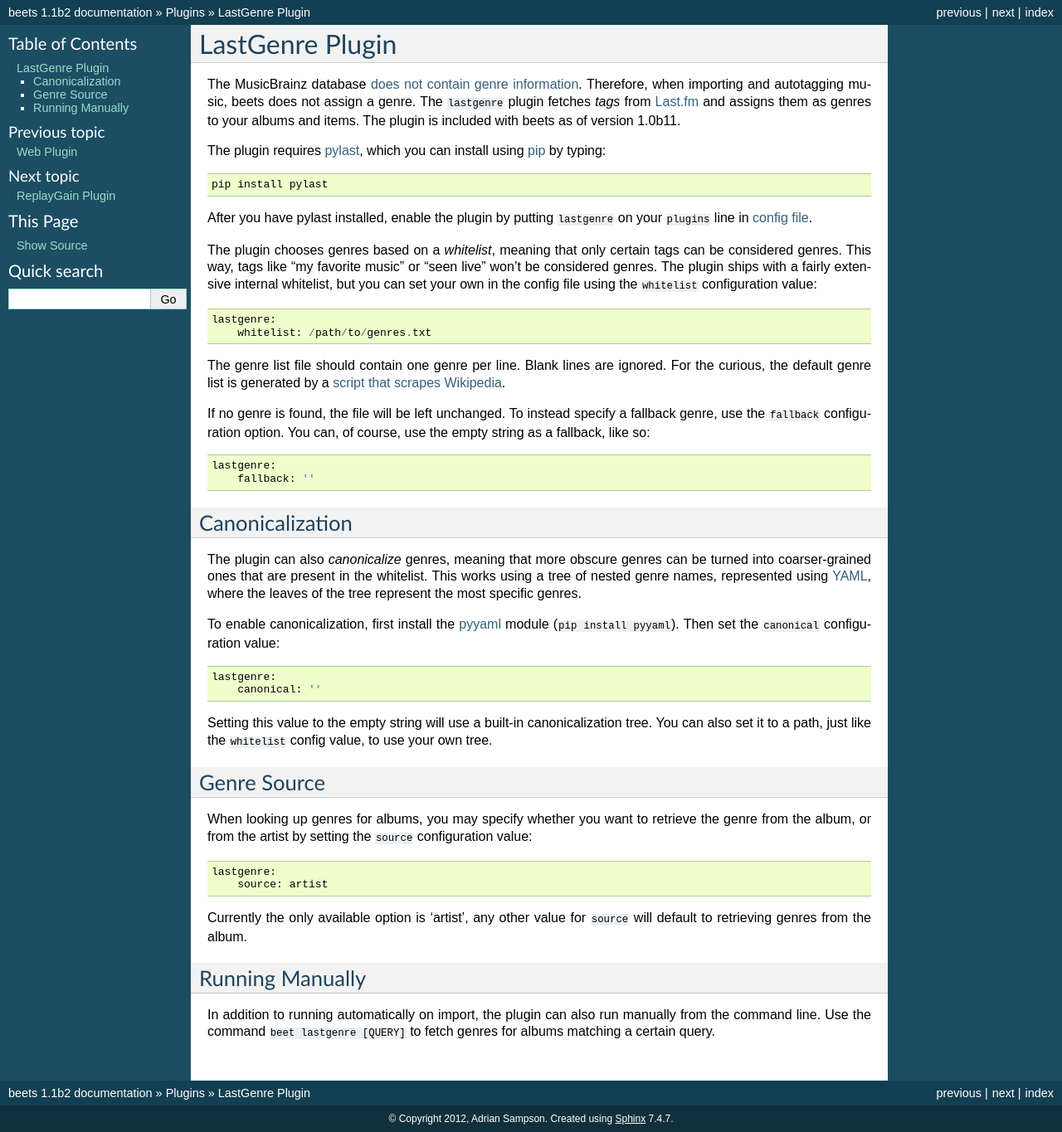
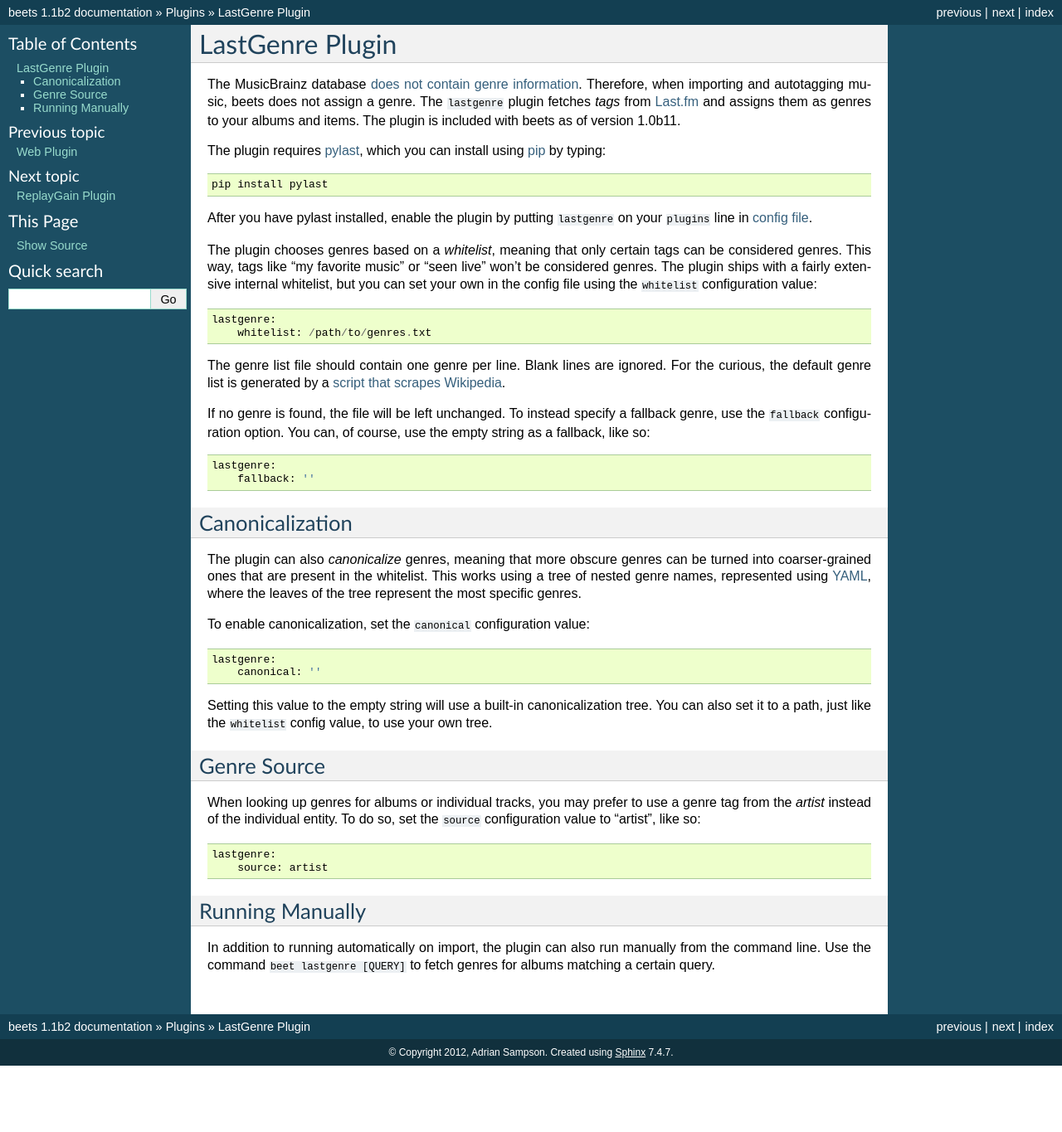
Before and after one commit to google-code-export/beets, a Sphinx documentation site: the page built from docs/plugins/lastgenre.rst, in a window 1280 px wide. Shown: the whole page at 83% size. Built offline with Sphinx 7.4.7, drawn with Linux system fonts in a browser that asks for light colours; after the commit the page ends 1285 px from its top, so only the background shows below that.

Commit message:
changelog and doc fixes for #88

```diff
--- a/docs/changelog.rst
+++ b/docs/changelog.rst
@@ -10,6 +10,9 @@
   is when considering a candidate.
 * :ref:`none_rec_action` lets you skip the prompt, and automatically choose an
   action, when there is no good candidate. Thanks to mrmachine.
+* :doc:`/plugins/lastgenre`: A new configuration option lets you choose to
+  retrieve artist-level tags as genres instead of album- or track-level tags.
+  Thanks to Peter Fern.
 
 Other new stuff:
 
--- a/docs/plugins/lastgenre.rst
+++ b/docs/plugins/lastgenre.rst
@@ -51,8 +51,7 @@
 works using a tree of nested genre names, represented using `YAML`_, where the
 leaves of the tree represent the most specific genres.
 
-To enable canonicalization, first install the `pyyaml`_ module (``pip install
-pyyaml``). Then set the ``canonical`` configuration value::
+To enable canonicalization, set the ``canonical`` configuration value::
 
     lastgenre:
         canonical: ''
@@ -62,20 +61,18 @@
 to use your own tree.
 
 .. _YAML: http://www.yaml.org/
-.. _pyyaml: http://pyyaml.org/
+
 
 Genre Source
 ------------
 
-When looking up genres for albums, you may specify whether you want to retrieve
-the genre from the album, or from the artist by setting the ``source``
-configuration value::
+When looking up genres for albums or individual tracks, you may prefer to use a
+genre tag from the *artist* instead of the individual entity. To do so, set the
+``source`` configuration value to "artist", like so::
 
     lastgenre:
         source: artist
 
-Currently the only available option is 'artist', any other value for ``source``
-will default to retrieving genres from the album.
 
 Running Manually
 ----------------
```
